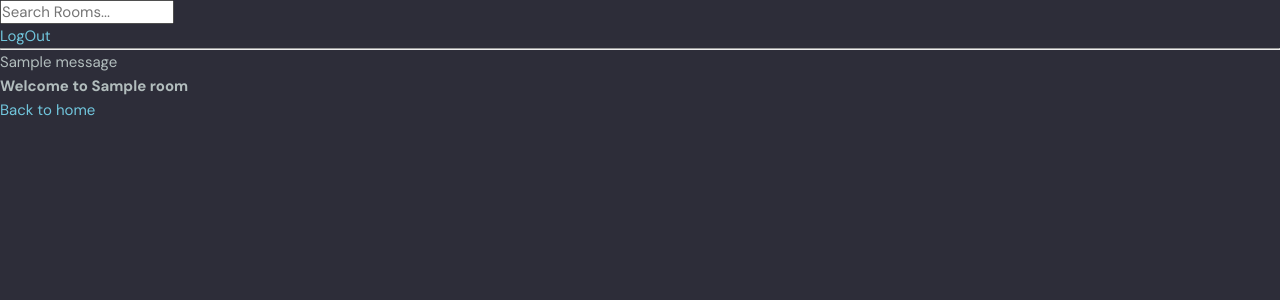
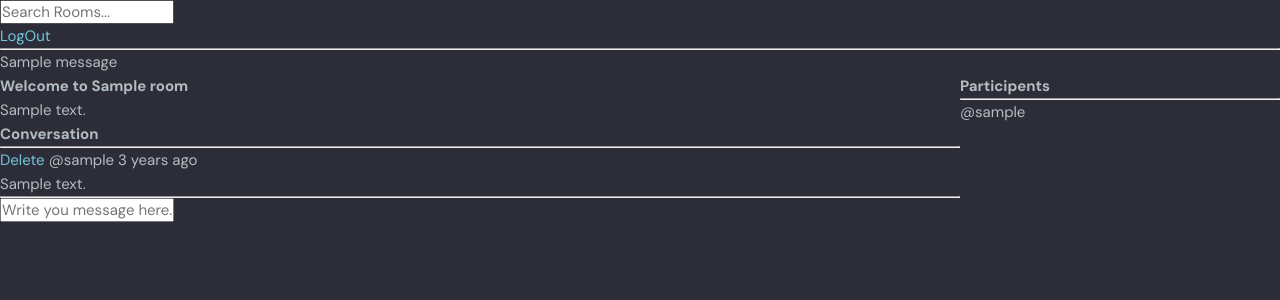
Before and after one commit to Vladyslav-Davydenko/StudyBud, a Django app: page /room/00000000-0000-0000-0000-000000000001/ in a window 1280 px wide. Shown: the top 300 px of the page. Run offline with Django 4.2, Linux system fonts and the light colour scheme; a user stored in the database is signed in; tables that the repository leaves empty hold one stand-in row (values such as "Sample post"); one stand-in notice (Sample message) is shown.

Commit message:
Message Functionality + Room page upgrading

```diff
--- a/base/models.py
+++ b/base/models.py
@@ -16,7 +16,7 @@ class Room(models.Model):
     # null allows leave it empty in DB
     # blank allows to leave form empty
     description = models.TextField(null=True, blank=True)
-    # participents =
+    participents = models.ManyToManyField(User, related_name="participents", blank=True)
     # auto_now update timestamp after every changes
     # auto_now_add create timestamp only ones
     updated = models.DateTimeField(auto_now=True)
--- a/base/templates/base/delete_room.html
+++ b/base/templates/base/delete.html
@@ -4,7 +4,7 @@
 
 <form method="POST" action="">
     {% csrf_token %}
-    <p>Are you sure you want to delete "{{room}}"?</p>
+    <p>Are you sure you want to delete "{{obj}}"?</p>
 
     <a href="{{request.META.HTTP_REFERER}}">Go Back</a>
     <input type="submit" value="Confirm" />
--- a/base/templates/base/room.html
+++ b/base/templates/base/room.html
@@ -2,8 +2,56 @@
 
 {% block content %}
 
-<h1>Welcome to {{room.name}}</h1>
-<p><a href="{% url 'home' %}">Back to home</a><p>
+<style>
+    .room-container{
+        display: grid;
+        grid-template-columns: 3fr 1fr;
+    }
+</style>
 
+<div class="room-container">
+    <div>
+        <h1>Welcome to {{room.name}}</h1>
+
+        <p>{{room.description}}</p>
+
+        <div class="comment-wraper">
+            <h3>Conversation</h3>
+            <hr>
+
+            {% for message in room_messages %}
+                <div>
+                    {% if request.user == message.user %}
+                    <a href="{% url 'delete-message' message.id %}">Delete</a>
+                    {% endif %}
+                    <small>@{{message.user}}    {{message.created|timesince}} ago</small>
+                    <p>{{message}}</p>
+                    <hr>
+                </div>
+            {% endfor %}
+        </div>
+
+        {% if request.user.is_authenticated %}
+        <div class=" comment-form">
+            <form method="POST" action="">
+                {% csrf_token %}
+                <input type="text" name="body" placeholder="Write you message here..." />
+            </form>
+        </div>
+        {% endif %}
+    </div>
+
+    <div>
+        <h3>Participents</h3>
+        <hr>
+
+        {% for participent in participents %}
+        <div>
+            <p>@{{participent.username}}</p>
+        </div>
+        {% endfor %}
+    </div>
+
+<div>
 
 {% endblock %}
--- a/base/urls.py
+++ b/base/urls.py
@@ -14,4 +14,6 @@ urlpatterns = [
     path('create-room/', views.createRoom, name="create-room"),
     path('update-room/<str:pk>/', views.updateRoom, name="update-room"),
     path('delete-room/<str:pk>/', views.deleteRoom, name="delete-room"),
+
+    path('delete-message/<str:pk>', views.deleteMessage, name="delete-message")
 ]
--- a/base/views.py
+++ b/base/views.py
@@ -5,7 +5,7 @@ from django.contrib import messages
 from django.contrib.auth import login, authenticate, logout
 from django.contrib.auth.decorators import login_required
 from .utils import searchProject
-from .models import Room, Topic
+from .models import Room, Topic, Message
 from .forms import RoomForm, CustomUserCreationForm
 
 
@@ -75,7 +75,17 @@ def home(request):
 
 def room(request, pk):
     room = Room.objects.get(id=pk)
-    context = {"room": room}
+    room_messages = room.message_set.all().order_by("-created")
+    participents = room.participents.all()
+    if request.method == "POST":
+        message = Message.objects.create(
+            user = request.user,
+            room = room,
+            body = request.POST.get("body"),
+        )
+        room.participents.add(request.user)
+        return redirect("room", pk=room.id)
+    context = {"room": room, "room_messages": room_messages, "participents": participents}
     return render(request, "base/room.html", context)
 
 @login_required(login_url='login')
@@ -120,5 +130,20 @@ def deleteRoom(request, pk):
     if request.method == "POST":
         room.delete()
         return redirect('home')
-    context = {"room": room}
-    return render(request, "base/delete_room.html", context)
+    context = {"obj": room}
+    return render(request, "base/delete.html", context)
+
+
+@login_required(login_url='login')
+def deleteMessage(request, pk):
+    message = Message.objects.get(id=pk)
+
+    if request.user != message.user:
+        messages.error(request, 'You are not allowed to delete this message')
+        return redirect('home')
+
+    if request.method == "POST":
+        message.delete()
+        return redirect('home')
+    context = {"obj": message}
+    return render(request, "base/delete.html", context)
```
Also changed, not shown: base/migrations/0003_alter_room_options_room_participents.py (added).
